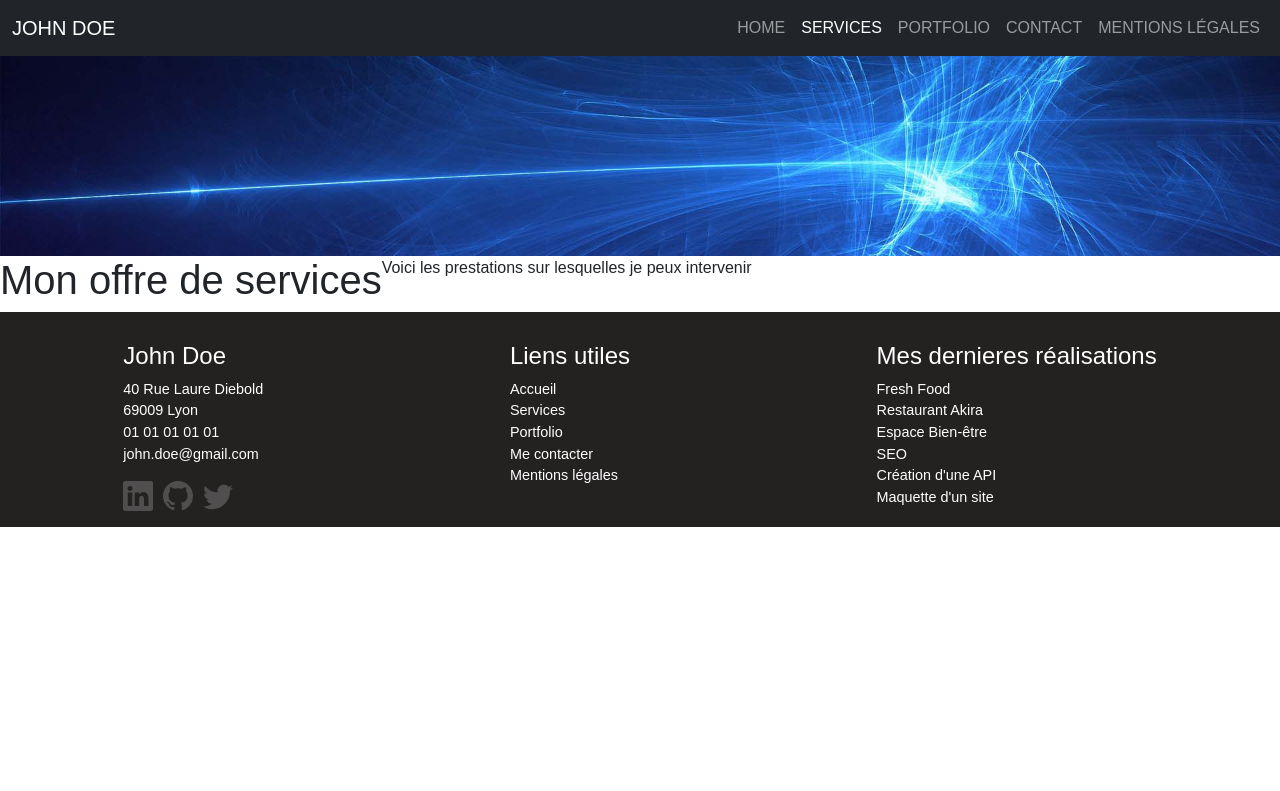
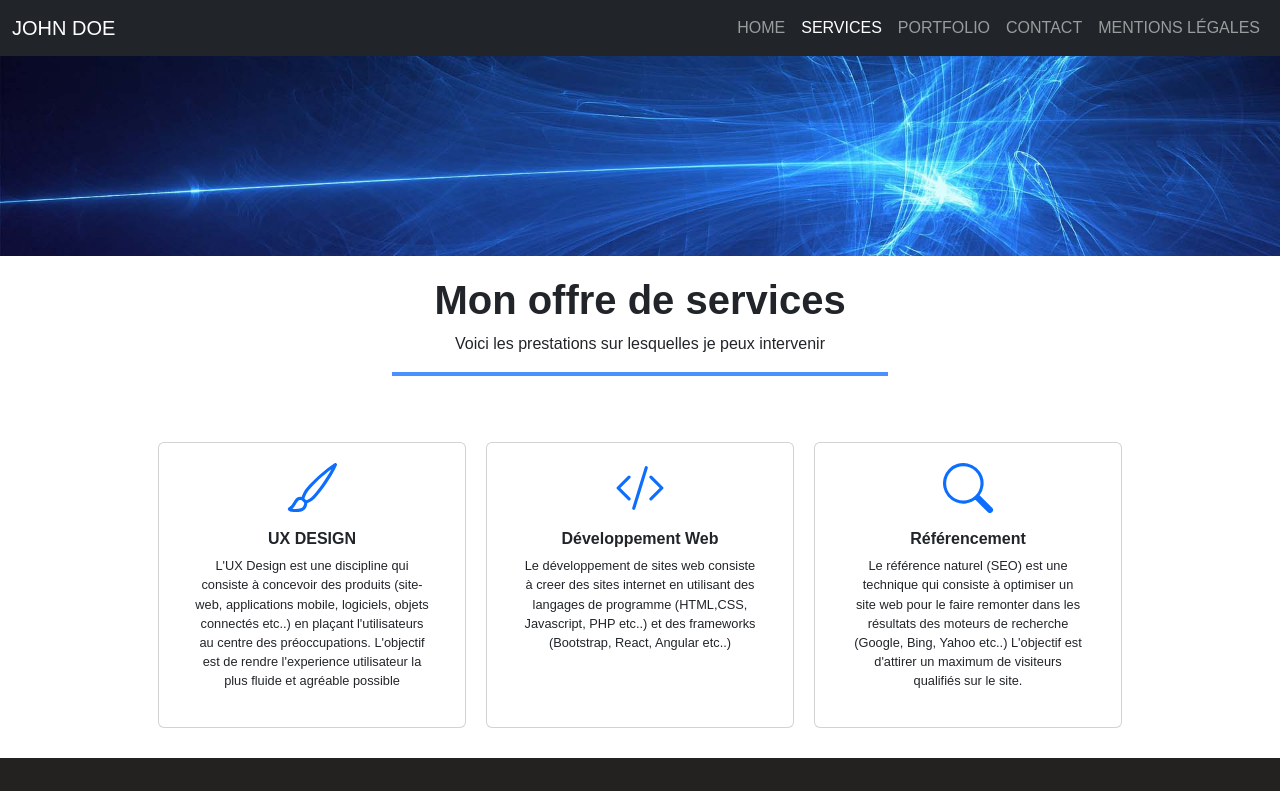
Before and after one commit to Dinid89/AMELIN_DAVID_DEVOIR_5_PORTFOLIO, a React (Create React App) app: page /Services in a window 1280 px wide. Shown: the top 791 px of the page. Built offline with nearby package versions, Linux system fonts and the light colour scheme.

Commit message:
finalisation page services

```diff
--- a/src/pages/Services.jsx
+++ b/src/pages/Services.jsx
@@ -3,15 +3,52 @@
 
 const Services = () => {
   return (
-    <div className="servicesContainer">
+    <>
+    <div className="servicesContainer col-md-12">
       <div className="banner">
         <img src={Banner} alt="bannière"/>
       </div>
-      <div className="servicesTitle d-flex">
+      <div className="servicesTitle col-md-12">
         <h1>Mon offre de services</h1>
         <p>Voici les prestations sur lesquelles je peux intervenir</p>
+        <hr className="mx-auto border border-primary border-2 opacity-75" />
+      </div>
+
+    <div className="card-container d-flex justify-content-center">
+    <div className="cards d-flex flex-column flex-lg-row justify-content-center align-items-stretch">
+     <div className="card">
+        <svg xmlns="http://www.w3.org/2000/svg" width="100%" height="50" fill="currentColor" className="bibi d-flex justify-content-center text-primary" aria-label="UX Design" viewBox="0 0 16 16">
+        <path d="M15.825.12a.5.5 0 0 1 .132.584c-1.53 3.43-4.743 8.17-7.095 10.64a6.1 6.1 0 0 1-2.373 1.534c-.018.227-.06.538-.16.868-.201.659-.667 1.479-1.708 1.74a8.1 8.1 0 0 1-3.078.132 4 4 0 0 1-.562-.135 1.4 1.4 0 0 1-.466-.247.7.7 0 0 1-.204-.288.62.62 0 0 1 .004-.443c.095-.245.316-.38.461-.452.394-.197.625-.453.867-.826.095-.144.184-.297.287-.472l.117-.198c.151-.255.326-.54.546-.848.528-.739 1.201-.925 1.746-.896q.19.012.348.048c.062-.172.142-.38.238-.608.261-.619.658-1.419 1.187-2.069 2.176-2.67 6.18-6.206 9.117-8.104a.5.5 0 0 1 .596.04M4.705 11.912a1.2 1.2 0 0 0-.419-.1c-.246-.013-.573.05-.879.479-.197.275-.355.532-.5.777l-.105.177c-.106.181-.213.362-.32.528a3.4 3.4 0 0 1-.76.861c.69.112 1.736.111 2.657-.12.559-.139.843-.569.993-1.06a3 3 0 0 0 .126-.75zm1.44.026c.12-.04.277-.1.458-.183a5.1 5.1 0 0 0 1.535-1.1c1.9-1.996 4.412-5.57 6.052-8.631-2.59 1.927-5.566 4.66-7.302 6.792-.442.543-.795 1.243-1.042 1.826-.121.288-.214.54-.275.72v.001l.575.575zm-4.973 3.04.007-.005zm3.582-3.043.002.001h-.002z"/>
+        </svg>
+        <div className="card-body">
+          <h3>UX DESIGN</h3>
+          <p className="card-text">L'UX Design est une discipline qui consiste à concevoir des produits (site-web, applications mobile, logiciels, objets connectés etc..) en plaçant l'utilisateurs au centre des préoccupations. L'objectif est de rendre l'experience utilisateur la plus fluide et agréable possible</p>
+        </div>
+      </div>
+      <div className="card">
+        <svg xmlns="http://www.w3.org/2000/svg" width="100%" height="50" fill="currentColor" class="bibi d-flex justify-content-center text-primary" aria-label="Développement web" viewBox="0 0 16 16">
+        <path d="M10.478 1.647a.5.5 0 1 0-.956-.294l-4 13a.5.5 0 0 0 .956.294zM4.854 4.146a.5.5 0 0 1 0 .708L1.707 8l3.147 3.146a.5.5 0 0 1-.708.708l-3.5-3.5a.5.5 0 0 1 0-.708l3.5-3.5a.5.5 0 0 1 .708 0m6.292 0a.5.5 0 0 0 0 .708L14.293 8l-3.147 3.146a.5.5 0 0 0 .708.708l3.5-3.5a.5.5 0 0 0 0-.708l-3.5-3.5a.5.5 0 0 0-.708 0"/>
+        </svg>
+        <div className="card-body">
+          <h3>Développement Web</h3>
+        <p className="card-text">Le développement de sites web consiste à creer des sites internet en utilisant des langages de programme (HTML,CSS, Javascript, PHP etc..) et des frameworks (Bootstrap, React, Angular etc..) </p>
+        </div>
+      </div>
+      <div className="card">
+        <svg xmlns="http://www.w3.org/2000/svg" width="100%" height="50" fill="currentColor" class="bibi d-flex justify-content-center text-primary" aria-label="SEO" viewBox="0 0 16 16">
+        <path d="M11.742 10.344a6.5 6.5 0 1 0-1.397 1.398h-.001q.044.06.098.115l3.85 3.85a1 1 0 0 0 1.415-1.414l-3.85-3.85a1 1 0 0 0-.115-.1zM12 6.5a5.5 5.5 0 1 1-11 0 5.5 5.5 0 0 1 11 0"/>
+        </svg>
+        <div className="card-body">
+        <h3>Référencement</h3>
+        <p className="card-text">Le référence naturel (SEO) est une technique qui consiste à optimiser un site web pour le faire remonter dans les résultats des moteurs de recherche (Google, Bing, Yahoo etc..) L'objectif est d'attirer un maximum de visiteurs qualifiés sur le site.</p>
+        </div>
       </div>
     </div>
+
+    </div>
+
+    </div>
+    </>
   );
 };
 
--- a/src/pages/services.css
+++ b/src/pages/services.css
@@ -7,3 +7,41 @@
 .banner img {
     width: 100%;
 }
+
+.servicesTitle {
+    text-align: center;
+    padding: 20px;
+}
+
+.servicesTitle h1 {
+    font-weight: bold;
+}
+
+
+.cards {
+    width: 80%;
+    font-size: 0.8rem;
+    gap: 20px;
+    padding: 30px;
+    text-align: center;
+}
+
+.servicesTitle hr {
+    width: 40%;
+}
+
+.cards h3 {
+    font-size: 1rem;
+    font-weight: bold;
+}
+.card {
+    padding: 20px;
+    width: 100%;
+}
+
+@media screen and (max-width: 800px) {
+    .cards {
+        width: 100%;
+        font-size: 1rem;
+    }
+}
```
